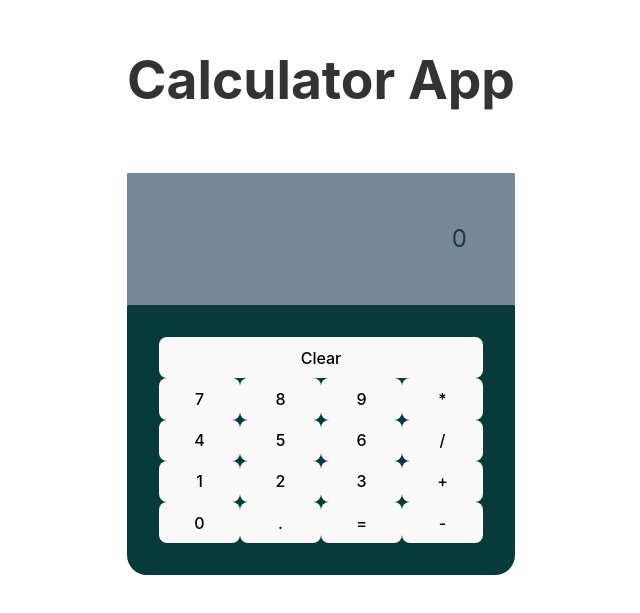
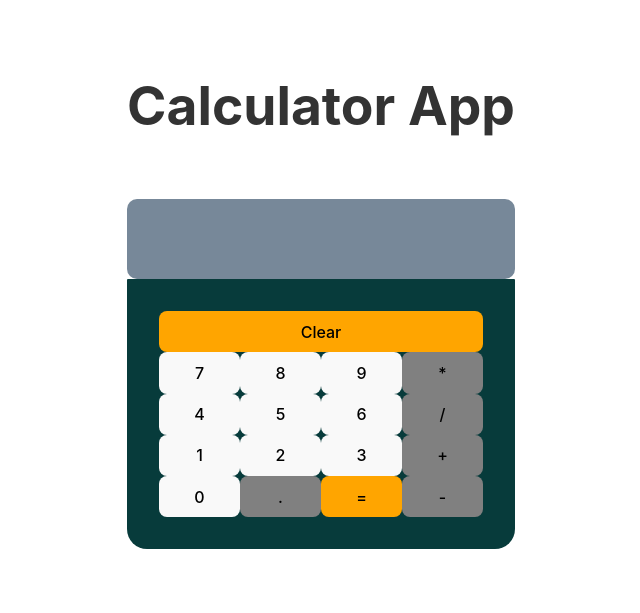
Before and after one commit to whoremonger/calculator, a React (Vite) app: page / in a window 1280 px wide. Shown: the part 105-718 px from the top of the page, without its empty margins (319-959 px from the left). Built offline with nearby package versions, Linux system fonts and the light colour scheme.

Commit message:
Finished with simple calculator. Added better math to satisfy requirements.

```diff
--- a/src/App.css
+++ b/src/App.css
@@ -13,10 +13,10 @@
 }
 
 #display {
-  padding: 3rem;
+  padding: 2.5rem;
   background-color: lightslategray;
   font-size: 18pt;
-  border-radius: 1px 1px;
+  border-radius: 10px 10px;
 }
 .row {
   grid-column: 1 / -1;
@@ -38,3 +38,31 @@
   box-shadow: 2px 2px 5px rgba(0, 0, 0, 0.3);
   background-color: lightgray;
 }
+
+#clear {
+  background-color: orange;
+}
+
+#equals {
+  background-color: orange;
+}
+
+#divide {
+  background-color: gray;
+}
+
+#add {
+  background-color: gray;
+}
+
+#subtract {
+  background-color: gray;
+}
+
+#multiply {
+  background-color: gray;
+}
+
+#decimal {
+  background-color: gray;
+}
--- a/src/components/Calculator.jsx
+++ b/src/components/Calculator.jsx
@@ -3,13 +3,12 @@ import { useState, useEffect } from 'react'
 import '../App.css'
 function Calculator() {
 
-  const [display, setDisplay] = useState("0")
 
-  /*
-  const [number, setNumber] = useState(null)
-  const [currentNumber, setCurrentNumber] = useState("")
-  const [operator, setOperator] = useState(null)
-*/
+  const [result, setResult] = useState("")
+  const [expression, setExpression] = useState("")
+  const et = expression.trim()
+
+
 /*
   const calcData = [
     { id: "equals", label: "=", onClick: handleEquals },
@@ -32,165 +31,108 @@ function Calculator() {
     { id: "clear", label: "clear", onClick: handleClear }
   ]
 */
-  function handleNumber(e) {
-    const number = e.target.textContent
-    setDisplay(number)
-    if (display === "0") {
 
-    } else {
-      setDisplay(display + number)
-    }
-    //setCurrentNumber(currentNumber + number)
 
+  function isOperator(symbol) {
+    return /[*/+-]/.test(symbol)
   }
 
 
+  function calculate() {
+    // if last char is an operator, do nothing
+    if (isOperator(et.charAt(et.length - 1))) return
+    // clean the expression so that two operators in a row uses the last operator
+    // 5 * - + 5 = 10
+    const parts = et.split(" ")
+    const newParts = []
 
-  function handleOperator(e) {
-    const operator = e.target.textContent
-
-    setDisplay(display + " " + operator + " ")
-
-    /*
-    if (currentNumber !== "") {
-      if (operator !== null) {
-        calcResult()
+    // go through parts backwards
+    for (let i = parts.length - 1; i >= 0; i--) {
+      if (["*", "/", "+"].includes(parts[i]) && isOperator(parts[i - 1])) {
+        newParts.unshift(parts[i])
+        let j = 0;
+        let k = i - 1
+        while (isOperator(parts[k])) {
+          k--
+          j++
+        }
+        i -= j
       } else {
-        setNumber(parseFloat(currentNumber))
+        newParts.unshift(parts[i])
       }
-      setCurrentNumber("")
-      setOperator(operator)
     }
-  }
-  function handleDecimal() {
-    if (!currentNumber.includes(".")) {
-      setCurrentNumber(currentNumber + ".")
+    const newExpression = newParts.join(" ")
+    if (isOperator(newExpression.charAt(0))) {
+      setResult(eval(result + newExpression))
+    } else {
+      setResult(eval(newExpression))
     }
-    */
+    setExpression("")
   }
 
-  /*
-  function calcResult() {
-    const current = parseFloat(currentNumber)
-    let result = number
-    switch (operator) {
-      case "+":
-        result += current
-        break
-      case "-":
-        result -= current
-        break
-      case "x":
-        result *= current
-        break
-      case "/":
-        if (current !== 0) {
-          result /= current
-        } else {
-          alert("Error. Division by zero is not allowed!")
-          handleClear()
-          return
-        }
-        break
-      default:
-        break
-    }
-    setNumber(result)
-  }
-  */
+  function buttonPress(symbol) {
+    if (symbol === "clear") {
+      setResult("")
+      setExpression("0")
 
-  function handleEquals() {
-    setDisplay(eval(display)) //security issue
-    /*
-    if (operator && currentNumber !== "") {
-      calcResult()
-      setCurrentNumber("")
-      setOperator(null)
-    }
-    */
-  }
-
-  function handleDecimal() {
-    const numberArray = display.split(" ")
-    const lastElement = numberArray[numberArray.length - 1]
-    if (!lastElement.includes(".") && typeof parseInt(lastElement) === "number") {
-      setDisplay(display + ".")
+    } else if (isOperator(symbol)) {
+      setExpression(et + " " + symbol + " ")
+    } else if (symbol === "=") {
+      calculate()
+    } else if (symbol === "0") {
+      if (expression.charAt(0) !== "0") {
+        setExpression(expression + symbol)
+      }
+    } else if (symbol === ".") {
+      // split by operators and get last number
+      const lastNumber = expression.split(/[-+/*]/g).pop()
+      if (!lastNumber) return
+      console.log("lastNumber :>> ", lastNumber)
+      // if last number already has a decimal, don't add another
+      if (lastNumber?.includes(".")) return
+      setExpression(expression + symbol)
+    } else {
+      if (expression.charAt(0) === "0") {
+        setExpression(expression.slice(1) + symbol)
+      } else {
+        setExpression(expression + symbol)
+      }
     }
   }
 
-  function handleClear() {
-    setDisplay("0")
-    /*
-    setNumber(null)
-    setCurrentNumber("")
-    setOperator(null)
-    */
-  }
-/*
-  useEffect(() => {
-    function handleKeyDown(e) {
-      const key = e.key
-      if (!isNaN(key) || key === "." || key === "+" || key === "-" || key === "x" || key === "/" || key === "=") {
-        e.preventDefault()
-        switch(key) {
-          case "+":
-          case "-":
-          case "x":
-          case "/":
-            handleOperator(key)
-            break
-          case "=":
-            handleEquals()
-            break
-          default:
-            handleNumber(key)
-            break
-        }
-      }
-    }
-    document.addEventListener("keydown", handleKeyDown)
-    return () => {
-      document.removeEventListener("keydown", handleKeyDown)
-    }
-  }, [handleNumber, handleOperator, handleEquals])
 
-  */
-
-//Do more design work and fix handleDecimal
   return (
     <div id="whole-calculator">
       <h1 id="title">Calculator App</h1>
 
-      <div id="display" className="row" style={{ textAlign: "right" }}>{display}</div>
+      <div id="display" className="row" style={{ textAlign: "right" }}>
+        <div id="result">{result}</div>
+        <div id="expression">{expression}</div>
+      </div>
+
       <div id="calculator-body">
-        <button id="clear" className="row" onClick={handleClear}>Clear</button>
-        <button id="seven" onClick={handleNumber}>7</button>
-        <button id="eight" onClick={handleNumber}>8</button>
-        <button id="nine" onClick={handleNumber}>9</button>
-        <button id="multiply" onClick={handleOperator}>*</button>
-        <button id="four" onClick={handleNumber}>4</button>
-        <button id="five" onClick={handleNumber}>5</button>
-        <button id="six" onClick={handleNumber}>6</button>
-        <button id="divide" onClick={handleOperator}>/</button>
-        <button id="one" onClick={handleNumber}>1</button>
-        <button id="two" onClick={handleNumber}>2</button>
-        <button id="three" onClick={handleNumber}>3</button>
-        <button id="add" onClick={handleOperator}>+</button>
-        <button id="zero" onClick={handleNumber}>0</button>
-        <button id="decimal" onClick={handleDecimal}>.</button>
-        <button id="equals" onClick={handleEquals}>=</button>
-        <button id="subtract" onClick={handleOperator}>-</button>
+        <button id="clear" className="row" onClick={() => buttonPress("clear")}>Clear</button>
+        <button id="seven" onClick={() => buttonPress("7")}>7</button>
+        <button id="eight" onClick={() => buttonPress("8")}>8</button>
+        <button id="nine" onClick={() => buttonPress("9")}>9</button>
+        <button id="multiply" onClick={() => buttonPress("*")}>*</button>
+        <button id="four" onClick={() => buttonPress("4")}>4</button>
+        <button id="five" onClick={() => buttonPress("5")}>5</button>
+        <button id="six" onClick={() => buttonPress("6")}>6</button>
+        <button id="divide" onClick={() => buttonPress("/")}>/</button>
+        <button id="one" onClick={() => buttonPress("1")}>1</button>
+        <button id="two" onClick={() => buttonPress("2")}>2</button>
+        <button id="three" onClick={() => buttonPress("3")}>3</button>
+        <button id="add" onClick={() => buttonPress("+")}>+</button>
+        <button id="zero" onClick={() => buttonPress("0")}>0</button>
+        <button id="decimal" onClick={() => buttonPress(".")}>.</button>
+        <button id="equals" onClick={() => buttonPress("=")}>=</button>
+        <button id="subtract" onClick={() => buttonPress("-")}>-</button>
       </div>
     </div>
   )
 
 }
-/*
-<div id="calculator-body">
-{calcData.map((item) => (
-    <button className="calc-buttons" key={item.id} id={item.id} onClick={item.onClick}>{item.label}</button>
-))}
-</div>
-*/
+
 
 export default Calculator
```
